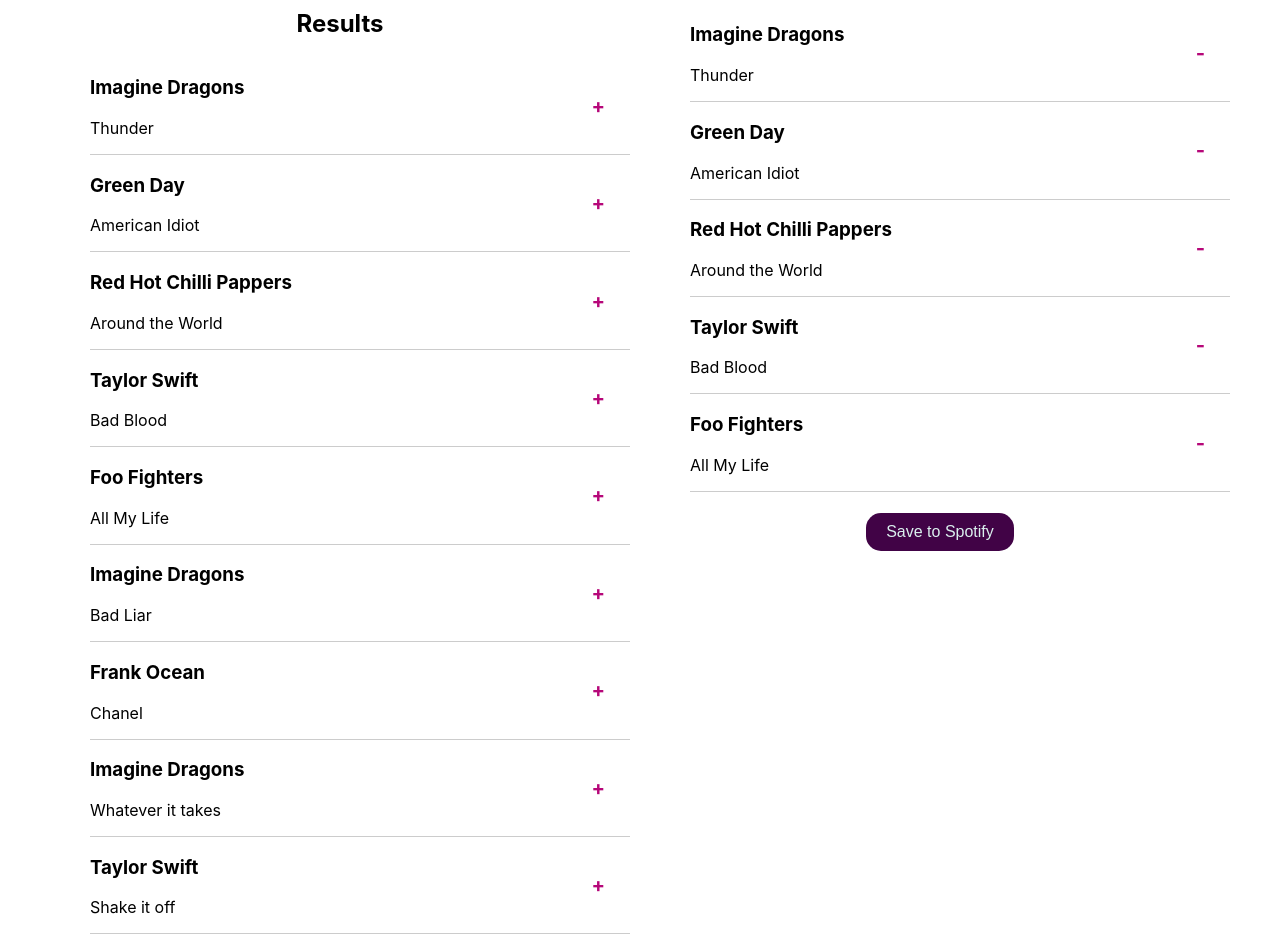
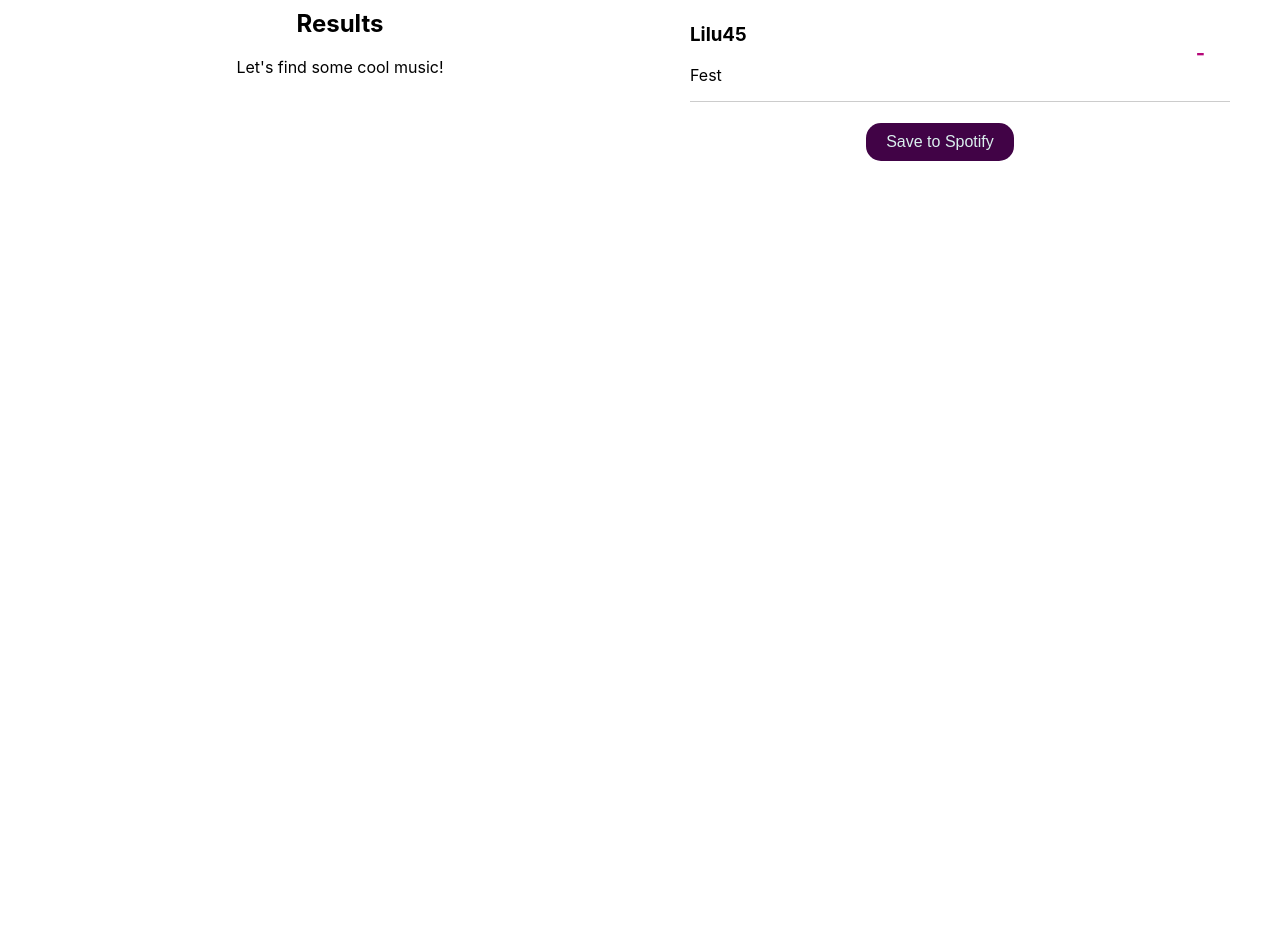
Before and after one commit to NatalyBV/Mixmelody, a React (Create React App) app: page / in a window 1280 px wide. Shown: the part 240-1190 px from the top of the page. After the commit the page ends 800 px from the top, so only its background shows below. Built offline with nearby package versions, Linux system fonts and the light colour scheme.

Commit message:
Implementing search by track and displaying results

```diff
--- a/src/App.js
+++ b/src/App.js
@@ -1,23 +1,25 @@
 import logo from './logo.svg';
-import './App.css';
+import React, { useState, useEffect } from 'react';
 import SearchBar from './SearchBar.js';
-import Results from './Results.js';
+import SearchResults from './SearchResults.js';
 import Playlist from './Playlist.js';
+import styles from './App.module.css';
 
 function App() {
+  const [searchResults, setSearchResults] = useState([]);
   return (
-    <div className="App">
-      <header className="App-header">
-       <h1>JAMMMING</h1>
+    <div className={styles.App}>
+      <header className={styles.AppHeader}>
+        <h1>JAMMMING</h1>
       </header>
       <div>
-        <SearchBar/>
-        <div className="container">
-          <div className="resultsContainer">
-            <Results/>
+        <SearchBar setSearchResults={setSearchResults} />
+        <div className={styles.container}>
+          <div className={styles.resultsContainer}>
+            <SearchResults results={searchResults} />
           </div>
-          <div className="playlistContainer">
-            <Playlist/>
+          <div className={styles.playlistContainer}>
+            <Playlist />
           </div>
         </div>
       </div>
--- a/src/App.css
+++ b/src/App.module.css
@@ -18,7 +18,7 @@
   margin-right: 50px;
 }
 
-.App-header {
+.AppHeader {
   text-align: center;
   background-color: #af15bd;
   min-height: 3vh;
--- a/src/Playlist.js
+++ b/src/Playlist.js
@@ -2,57 +2,13 @@
 import styles from './Playlist.module.css';
 
 function Playlist() {
-    const [search, setSearch] = useState('');
-
-    function handleSearch(e) {
-        e.preventDefault();
-    }
-
     return (
-        <>
-            <div>
         <div>
             <ul className={styles.playlistList}>
                 <li>
                     <div>
-                                <h3>Imagine Dragons</h3>
-                                <p>Thunder</p>
-                            </div>
-                        <div className={styles.minusSign}>
-                            -
-                        </div>
-                        </li>
-                        <li>
-                            <div>
-                                <h3>Green Day</h3>
-                                <p>American Idiot</p>
-                            </div>
-                        <div className={styles.minusSign}>
-                            -
-                        </div>
-                        </li>
-                        <li>
-                            <div>
-                                <h3>Red Hot Chilli Pappers</h3>
-                                <p>Around the World</p>
-                            </div>
-                        <div className={styles.minusSign}>
-                            -
-                        </div>
-                        </li>
-                        <li>
-                            <div>
-                                <h3>Taylor Swift</h3>
-                                <p>Bad Blood</p>
-                            </div>
-                        <div className={styles.minusSign}>
-                            -
-                        </div>
-                        </li>
-                        <li>
-                            <div>
-                                <h3>Foo Fighters</h3>
-                                <p>All My Life</p>
+                        <h3>Lilu45</h3>
+                        <p>Fest</p>
                     </div>
                     <div className={styles.minusSign}>
                         -
@@ -63,8 +19,6 @@
                 <button type="submit" className={styles.searchButton}>Save to Spotify</button>
             </div>
         </div>
-            </div>
-        </>
     )
 }
 
--- a/src/Results.js
+++ /dev/null
@@ -1,107 +0,0 @@
-import React, { useState } from 'react';
-import styles from './Results.module.css';
-
-function Results() {
-    const [search, setSearch] = useState('');
-
-    function handleClick(e) {
-        e.preventDefault();
-    }
-
-    return (
-        <>
-            <div>
-                <div>
-                    <h2>Results</h2>
-                </div>
-                <div>
-                    <ul className={styles.resultsList}>
-                        <li>
-                            <div>
-                                <h3>Imagine Dragons</h3>
-                                <p>Thunder</p>
-                            </div>
-                        <div className={styles.plusSign} onClick={handleClick}>
-                            +
-                        </div>
-                        </li>
-                        <li>
-                            <div>
-                                <h3>Green Day</h3>
-                                <p>American Idiot</p>
-                            </div>
-                        <div className={styles.plusSign}>
-                            +
-                        </div>
-                        </li>
-                        <li>
-                            <div>
-                                <h3>Red Hot Chilli Pappers</h3>
-                                <p>Around the World</p>
-                            </div>
-                        <div className={styles.plusSign}>
-                            +
-                        </div>
-                        </li>
-                        <li>
-                            <div>
-                                <h3>Taylor Swift</h3>
-                                <p>Bad Blood</p>
-                            </div>
-                        <div className={styles.plusSign}>
-                            +
-                        </div>
-                        </li>
-                        <li>
-                            <div>
-                                <h3>Foo Fighters</h3>
-                                <p>All My Life</p>
-                            </div>
-                        <div className={styles.plusSign}>
-                            +
-                        </div>
-                        </li>
-                        <li>
-                            <div>
-                                <h3>Imagine Dragons</h3>
-                                <p>Bad Liar</p>
-                            </div>
-                        <div className={styles.plusSign}>
-                            +
-                        </div>
-                        </li>
-                        <li>
-                            <div>
-                                <h3>Frank Ocean</h3>
-                                <p>Chanel</p>
-                            </div>
-                        <div className={styles.plusSign}>
-                            +
-                        </div>
-                        </li>
-                        <li>
-                            <div>
-                                <h3>Imagine Dragons</h3>
-                                <p>Whatever it takes</p>
-                            </div>
-                        <div className={styles.plusSign}>
-                            +
-                        </div>
-                        </li>
-                        <li>
-                            <div>
-                                <h3>Taylor Swift</h3>
-                                <p>Shake it off</p>
-                            </div>
-                        <div className={styles.plusSign}>
-                            +
-                        </div>
-                        </li>
-                    </ul>
-                </div>
-            </div>
-        </>
-    )
-}
-
-export default Results;
--- a/src/SearchBar.js
+++ b/src/SearchBar.js
@@ -1,22 +1,62 @@
 import React, { useState } from 'react';
-import styles from './SearchBar.module.css'
+import styles from './SearchBar.module.css';
 
-function SearchBar() {
-    const [search, setSearch] = useState('');
+function SearchBar({setSearchResults}) {
+    const [param, setParam] = useState('');
 
-    function handleSearch(e) {
-        e.preventDefault();
+    const handleSearch = (event) => {
+        setParam(event.target.value);
+    };
+
+    const performSearch = async (term) => {
+
+        const token = 'BQBtAD5CgKbGFQ4tEtpLXEQd3DXpKlF0GOq470W1lx5q2vx9lq0nsfcfo8OzAmNVppOh8fFv12g7fwQ72BrS1FrC4HlghcsNUQ2_jDlT85vC8Sy0OnA';
+        const baseUrl = 'https://api.spotify.com/v1';
+        const discoverMusicEndpoint = '/search';
+        const requestParams = `?q=${term}&type=track&access_token=${token}`;
+        const urlToFetch = baseUrl + discoverMusicEndpoint + requestParams;
+
+        try {
+          const response = await fetch(urlToFetch);
+          if (!response.ok) {
+            throw new Error('Failed to fetch search results');
+          }
+          const data = await response.json();
+          const tracks = data.tracks.items;
+          const filteredTracks = tracks.filter(track =>
+            track.name.toLowerCase().includes(term.toLowerCase())
+          );
+          console.log(filteredTracks);
+          return filteredTracks;
+        } catch (error) {
+          console.error('Error performing search:', error);
+          return [];
+        }
+      };
+
+    const handleResults = async (event) => {
+        event.preventDefault();
+        const results = await performSearch(param);
+        setSearchResults(results);
     }
 
     return (
-        <>
-            <div>
-                <input className={styles.searchBar} id='search' value={search} name="search" onChange={(e) => setSearch(e.target.value)} />
-            </div>
-            <div>
-                <button type="submit" className={styles.searchButton}>Search</button>
-            </div>
-        </>
+        <div>
+            <form onSubmit={handleResults}>
+                <div>
+                    <input
+                        className={styles.searchBar}
+                        id='search'
+                        value={param}
+                        name="search"
+                        onChange={handleSearch}
+                    />
+                </div>
+                <div>
+                    <button type="submit" className={styles.searchButton}>Search</button>
+                </div>
+            </form>
+        </div>
     )
 }
 
--- /dev/null
+++ b/src/SearchResults.js
@@ -0,0 +1,37 @@
+import React, { useState, useEffect } from 'react';
+import styles from './SearchResults.module.css';
+import Playlist from './Playlist.js';
+
+function SearchResults({ results }) {
+    return (
+        <div>
+            <div>
+                <h2>Results</h2>
+            </div>
+            {results.length > 0 ? (
+                <div>
+                    <ul className={styles.resultsList}>
+                        {console.log(results)}
+                        {results.map((track) => (
+                            <li key={track.id}>
+                                <div>
+                                    <h3>{track.album.artists.map(artist => artist.name).join(', ')}</h3>
+                                    <p>{track.name}</p>
+                                </div>
+                                <div className={styles.plusSign}>
+                                    +
+                                </div>
+                            </li>
+                        ))}
+                    </ul>
+                </div>
+            ) : (
+                <div>
+                    <div>Let's find some cool music!</div>
+                </div>
+            )}
+        </div>
+    );
+}
+
+export default SearchResults;
--- a/src/Results.module.css
+++ b/src/SearchResults.module.css
@@ -1,3 +1,8 @@
+.resultsContainer {
+    flex: 1;
+    padding-right: 10px;
+}
+
 .resultsList {
     list-style-type: none;
     text-align: left;
```
Lines whose indentation alone changed are shown as unchanged.
